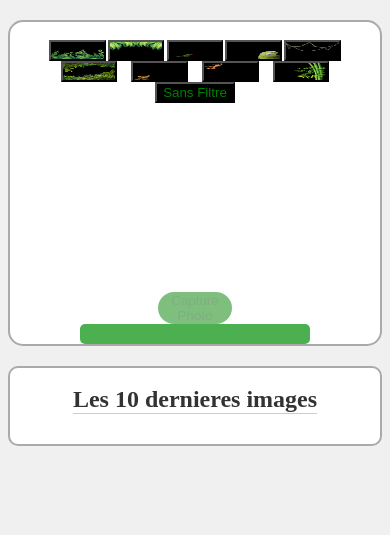
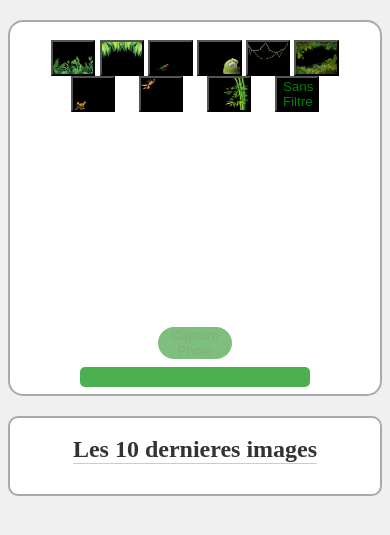
Before and after one commit to Maxime2i/Camagru, a PHP site: page /index.php?page=montage in a window 390 px wide. Shown: the part 90-625 px from the top of the page. Run offline with PHP 8.4, Linux system fonts and the light colour scheme; data that the repository does not hold is empty.

Commit message:
fix responsive

```diff
--- a/camagru/src/styles/login.css
+++ b/camagru/src/styles/login.css
@@ -94,3 +94,9 @@ input[type="submit"]:hover {
     color: #45a049;
     text-decoration: underline;
 }
+
+@media screen and (max-width: 480px) {
+    main {
+        width: 70%;
+    }
+}
--- a/camagru/src/styles/montage.css
+++ b/camagru/src/styles/montage.css
@@ -82,7 +82,7 @@ main{
     top: 0;
     left: 0;
     width: 100%;
-    height: 100%;
+    height: 99%;
     pointer-events: none;
 }
 
@@ -323,17 +323,22 @@ main{
         display: flex;
         flex-direction: column;
         align-items: center;
+        gap: 2%; /* Ajoute de l'espace entre les éléments */
     }
 
     .videoContainer {
         width: 100%;
         max-width: 480px;
         margin: 0 auto;
+        margin-bottom: 2%; /* Ajoute de l'espace sous la vidéo */
     }
 
-    #videoElement {
-        width: 100%;
-        height: auto;
+    .captureButton {
+        margin-bottom: 2%; /* Ajoute de l'espace sous le bouton de capture */
+    }
+
+    .uploadImage {
+        margin-bottom: 2%; /* Ajoute de l'espace sous l'input de fichier */
     }
 
     .recentImages {
@@ -373,6 +378,51 @@ main{
         -ms-overflow-style: none;
         scrollbar-width: none;
     }
+
+    .filterButton1{
+        width: 15%;
+    }
+
+    .filterButton2{
+        width: 15%;
+    }
+
+    .filterButton3{
+        width: 15%;
+    }
+
+    .filterButton4{
+        width: 15%;
+    }
+
+    .filterButton5{
+        width: 15%;
+    }
+
+    .filterButton6{
+        width: 15%;
+    }
+
+    .filterButton7{
+        width: 15%;
+    }
+
+    .filterButton8{
+        width: 15%;
+    }
+
+    .filterButton9{
+        width: 15%;
+    }
+
+    .filterButton10{
+        width: 15%;
+    }
+
+    .filterCol{
+        margin-bottom: 5%;
+    }
+
 }
 
 @media screen and (max-width: 480px) {
--- a/camagru/src/styles/register.css
+++ b/camagru/src/styles/register.css
@@ -104,3 +104,9 @@ a.button {
     text-decoration: none;
     text-align: center;
 }
+
+@media screen and (max-width: 480px) {
+    main {
+        width: 70%;
+    }
+}
--- a/camagru/src/views/image.php
+++ b/camagru/src/views/image.php
@@ -82,7 +82,7 @@ function shareOnTwitter() {
 function validateDescription(form) {
     var description = form.description.value.trim();
     if (description === '') {
-        alert('Veuillez entrer une description.');
+        window.location.href = 'index.php?page=gallery';
         return false;
     }
 
--- a/camagru/src/views/montage.php
+++ b/camagru/src/views/montage.php
@@ -12,7 +12,9 @@
         <div class="montage">
             <div class="cameraCol">
                 <div class="videoContainer">
-                    <video id="videoElement" autoplay></video>
+                    <video id="videoElement" autoplay>
+
+                    </video>
                     <img id="uploadedImage" class="uploadedImage" style="display:none;">
                     <img id="filterImage" class="filterImage">
                 </div>
```
